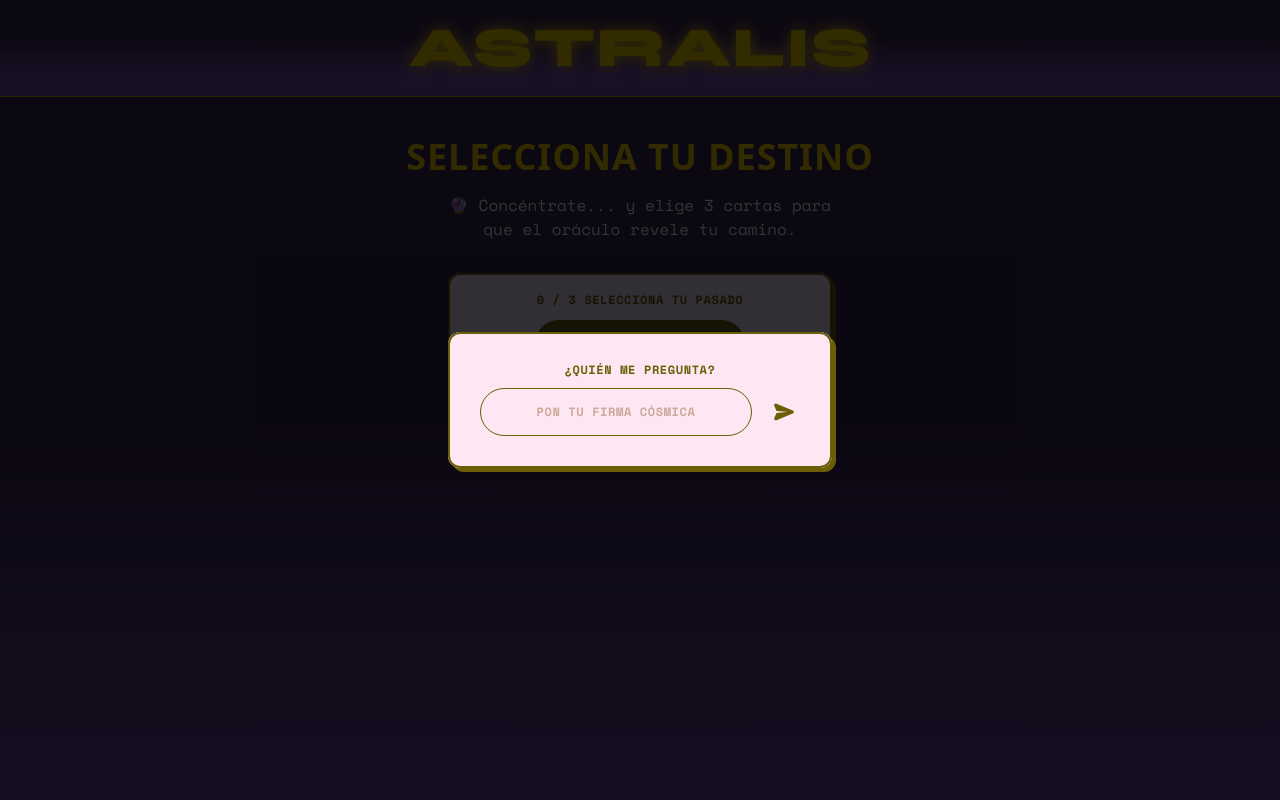
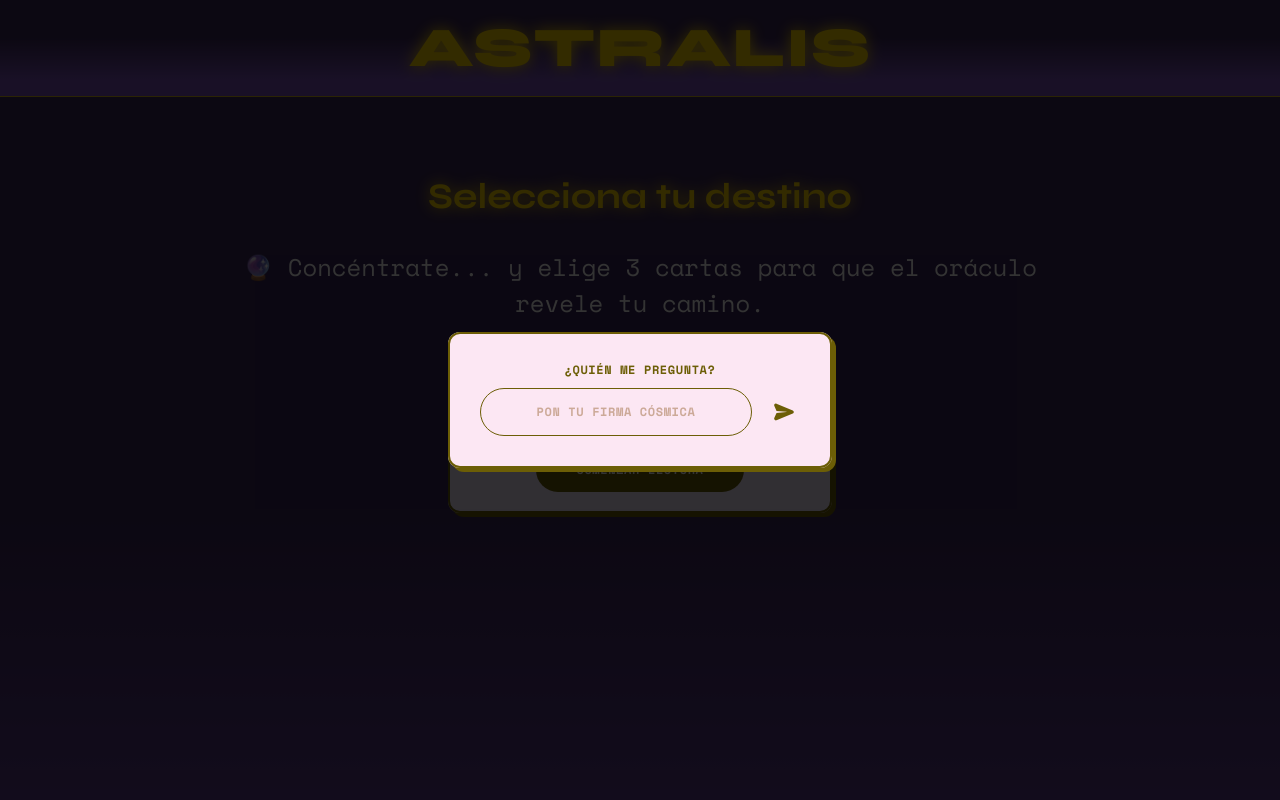
Before and after one commit to TAROT-Equipo3/tarot_project, a React (Vite) app: page / in a window 1280 px wide. Shown: the top 800 px of the page. Built offline with nearby package versions, Linux system fonts and the light colour scheme.

Commit message:
fix: styles home changed and cards modal commented

```diff
--- a/src/pages/Home.jsx
+++ b/src/pages/Home.jsx
@@ -67,13 +67,13 @@ const testCards = {
         <Header />
 
         {/* MAIN: Ahora con flex-col y centrado absoluto para replicar el diseño de una columna */}
-        <main className="app-main flex flex-col items-center justify-between w-full flex-1 px-4 py-6 md:py-10">
+        <main className="app-main flex flex-col items-center justify-between w-full flex-1 px-4 py-6 md:py-10 md:gap-12">
           {/* SECCIÓN 1: Textos de Bienvenida */}
           <section className="flex flex-col items-center text-center gap-4 w-full">
-            <h1 className="text-3xl md:text-4xl font-bold text-accent uppercase tracking-wide">
+            <h1 className="text-3xl self-stretch h-14 text-center justify-center text-accent md:text-4xl font-bold font-syne leading-8 text-shadow-glow-gold mt-[40px]">
               Selecciona tu destino
             </h1>
-            <p className="text-sm md:text-base font-mono max-w-[280px] md:max-w-[400px] text-white">
+            <p className="text-sm md:text-2xl font-mono max-w-[370px] md:max-w-[816px] text-white md:leading-normal">
               🔮 Concéntrate... y elige 3 cartas para que el oráculo revele tu
               camino.
             </p>
@@ -105,13 +105,13 @@ const testCards = {
         <ModalBase isOpen={isModalOpen}>
           <NamePopup onSubmitName={handleSaveName} />
         </ModalBase>
-
-        <SelectionProgress
+        {/*Prueba para ver modal con las 3 cartas */}
+        {/* <SelectionProgress
           isOpen={isProgressModalOpen}
           onClose={() => setIsProgressModalOpen(false)}
           userName={userName}
           cards={testCards}
-        />
+        /> */}
       </div>
     </div>
   );
```
